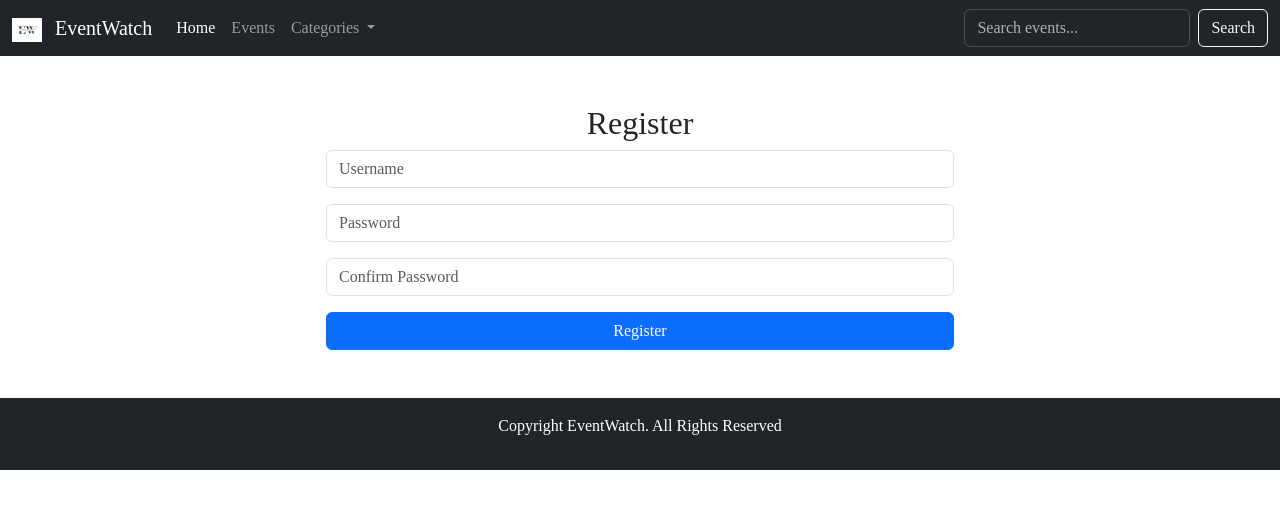
After one commit to nxck2005/eventwatch, a Django app: page /watch/register/ in a window 1280 px wide. The commit adds this page. Shown: the top 509 px of the page. Run offline with Django 5.2, Linux system fonts and the light colour scheme; some web fonts are replaced.

Commit message:
Add user authentication

```diff
--- a/eventwatch/watch/static/watch/styles.css
+++ b/eventwatch/watch/static/watch/styles.css
@@ -26,5 +26,5 @@ h4 {
 }
 
 a {
-    font-weight: 900;
+    font-weight: 300;
 }
--- a/eventwatch/watch/templates/watch/base.html
+++ b/eventwatch/watch/templates/watch/base.html
@@ -20,7 +20,6 @@
                 <img src="{% static 'watch/logo1.png' %}" alt="EventWatch" width="30" height="24">
                 <i class="bi bi-calendar-event me-2"></i>EventWatch
             </a>
-
             <button class="navbar-toggler" type="button" data-bs-toggle="collapse" data-bs-target="#navbarContent">
                 <span class="navbar-toggler-icon"></span>
             </button>
@@ -64,7 +63,7 @@
     </script>
     {% block content %}
     {% endblock %}
-    <footer class="bg-dark text-white text-center py-2">
+    <footer class="bg-dark text-white text-center py-3 mt-auto">
         <div class="container-fluid">
             <p>Copyright EventWatch. All Rights Reserved</p>
         </div>
--- a/eventwatch/watch/templates/watch/index.html
+++ b/eventwatch/watch/templates/watch/index.html
@@ -3,6 +3,7 @@
 <main class="container-fluid my-5">
    <section id="stream" class="text-center mb-5">
        <div class="row justify-content-center">
+        <h4>Logged in as {{ request.user.username }} </h1>
            <div class="col-lg-8">
                <h4 class="mb-4">Live Event Stream</h2>
                <div id="video-container" class="bg-dark text-white p-3 d-flex justify-content-center">
--- /dev/null
+++ b/eventwatch/watch/templates/watch/register.html
@@ -0,0 +1,30 @@
+{% extends "watch/base.html" %}
+{% block content %}
+<main class="container-fluid my-5">
+    <section class="text-center">
+        <h2>Register</h2>
+        <form action="{% url 'register' %}" method="post" class="col-md-6 mx-auto">
+            {% csrf_token %}
+            {% if messages %}
+                {% for message in messages %}
+                    <div class="alert alert-danger" role="alert">
+                        {{ message }}
+                    </div>
+                {% endfor %}
+            {% endif %}
+            <div class="mb-3">
+                <input class="form-control" type="text" name="username" placeholder="Username" required>
+            </div>
+            <div class="mb-3">
+                <input class="form-control" type="password" name="password" placeholder="Password" required>
+            </div>
+            <div class="mb-3">
+                <input class="form-control" type="password" name="password_confirm" placeholder="Confirm Password" required>
+            </div>
+            <div class="mb-3">
+                <input class="btn btn-primary w-100" type="submit" value="Register">
+            </div>
+        </form>
+    </section>
+</main>
+{% endblock %}
--- a/eventwatch/watch/urls.py
+++ b/eventwatch/watch/urls.py
@@ -2,5 +2,8 @@ from django.urls import path
 from . import views
 
 urlpatterns = [
-    path("", views.index, name="index")
+    path("", views.index, name="index"),
+    path("login/", views.user_login, name="login"),
+    path("register/", views.register, name="register"),
+    path("logout/", views.user_logout, name="logout")
 ]
--- a/eventwatch/watch/views.py
+++ b/eventwatch/watch/views.py
@@ -1,6 +1,62 @@
 from django.shortcuts import render
-from django.http import HttpResponse
+from django.http import HttpResponse, HttpResponseRedirect
+from django.urls import reverse
+from django.contrib.auth import authenticate, login, logout
+from django.contrib.auth.models import User
+from django.contrib import messages
 # Create your views here.
 
 def index(request):
+    if not request.user.is_authenticated:
+        return HttpResponseRedirect(reverse("login"))
     return render(request, "watch/index.html")
+
+def user_login(request):
+    if request.method == "POST":
+        username = request.POST["username"]
+        password = request.POST["password"]
+        user = authenticate(request, username=username, password=password)
+        if user is not None:
+            login(request, user)
+            return HttpResponseRedirect(reverse("index"))
+        else:
+            return render(request, "watch/login.html", {
+                "message": "Invalid credentials."
+            })
+    return render(request, "watch/login.html")
+
+def user_logout(request):
+    logout(request)
+    return render(request, "watch/login.html", {
+        "message": "Logged out!"
+    })
+
+def register(request):
+    if request.method == "POST":
+        username = request.POST["username"]
+        password = request.POST["password"]
+        password_confirm = request.POST["password_confirm"]
+
+        # Basic validation for empty fields and password matching
+        if not username or not password:
+            messages.error(request, "Username and password are required.")
+            return render(request, "watch/register.html")
+
+        if password != password_confirm:
+            messages.error(request, "Passwords do not match.")
+            return render(request, "watch/register.html")
+
+        # Check if username already exists
+        if User.objects.filter(username=username).exists():
+            messages.error(request, "Username already exists.")
+            return render(request, "watch/register.html")
+
+        # Create a new user
+        user = User.objects.create_user(username=username, password=password)
+        user.save()
+
+        # Log the user in and redirect to the home page
+        login(request, user)
+        return HttpResponseRedirect(reverse("index"))
+
+    return render(request, "watch/register.html")
```
Also changed, not shown: eventwatch/watch/templates/watch/login.html (added, +27 -0 lines), eventwatch/db.sqlite3.
